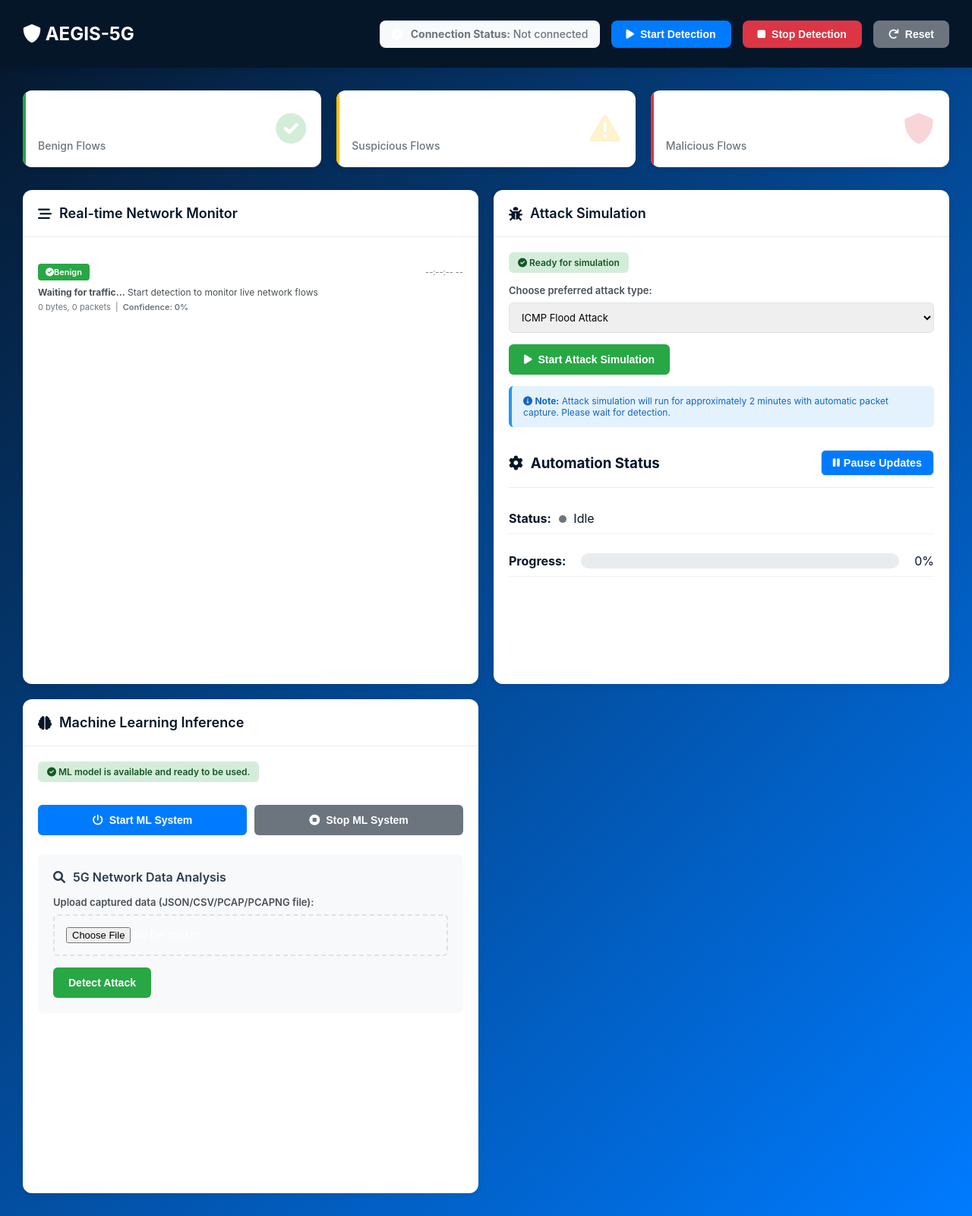
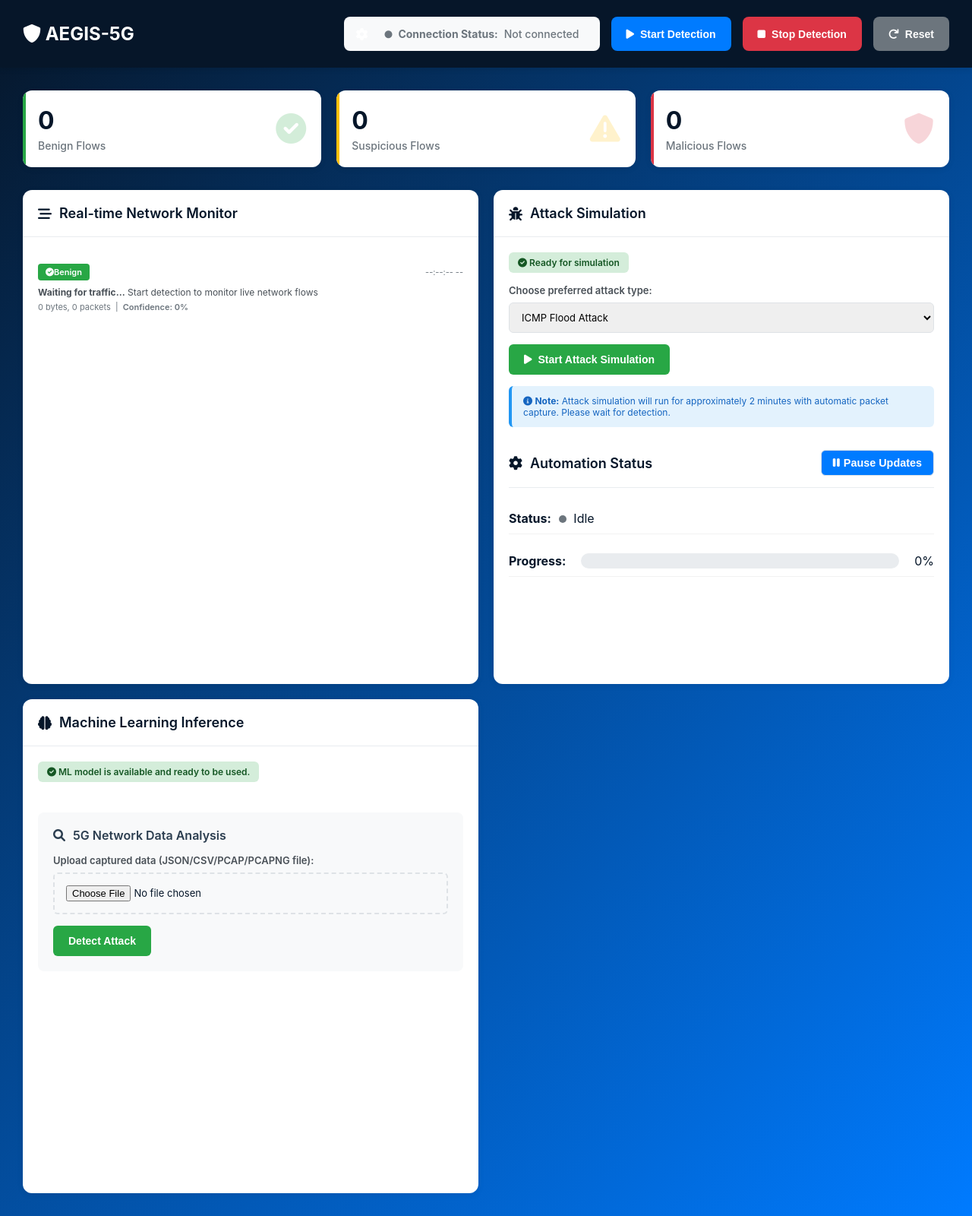
Before and after one commit to Siong23/zero-touch-5g-sec-ai, a Django app: page / in a window 1280 px wide. Shown: the whole page at 76% size. Run offline with Django 4.2, Linux system fonts and the light colour scheme; some libraries are stand-ins or nearby versions.

Commit message:
Refactor code structure for improved readability and maintainability

```diff
--- a/backend/app/templates/index.html
+++ b/backend/app/templates/index.html
@@ -79,6 +79,48 @@
             gap: 15px;
         }
 
+        .connection-status-badge {
+            display: inline-flex;
+            align-items: center;
+            gap: 8px;
+            padding: 6px 12px;
+            border-radius: 6px;
+            transition: all 0.3s ease;
+        }
+
+        .connection-status-badge.connected {
+            background: #d4edda;
+            color: #155724;
+        }
+
+        .connection-status-badge.disconnected {
+            background: #f8d7da;
+            color: #721c24;
+        }
+
+        .connection-status-badge.connecting {
+            background: #fff3cd;
+            color: #856404;
+        }
+
+        #connection-status-icon {
+            font-size: 10px;
+        }
+
+        #connection-status-icon.connected {
+            color: #28a745;
+            animation: pulse 2s infinite;
+        }
+
+        #connection-status-icon.disconnected {
+            color: #dc3545;
+        }
+
+        #connection-status-icon.connecting {
+            color: #ffc107;
+            animation: spin 1s linear infinite;
+        }
+
         .btn {
             padding: 10px 20px;
             border: none;
@@ -146,6 +188,7 @@
         .stat-card.malicious::before { background: #dc3545; }
 
         .stat-content h3 {
+            color: #061629;
             font-size: 32px;
             font-weight: 700;
             margin-bottom: 5px;
@@ -224,6 +267,7 @@
             margin-bottom: 10px;
             border-left: 4px solid;
             font-size: 13px;
+            animation: slideInFlow 0.5s cubic-bezier(0.23, 1, 0.32, 1);
         }
 
         .flow-item.malicious {
@@ -485,6 +529,27 @@
         }
 
         /* Responsive */
+        @keyframes slideInFlow {
+            from {
+                opacity: 0;
+                transform: translateX(-40px);
+            }
+            to {
+                opacity: 1;
+                transform: translateY(0);
+            }
+        }
+
+        @keyframes pulse {
+            0%, 100% { opacity: 1; }
+            50% { opacity: 0.5; }
+        }
+
+        @keyframes spin {
+            from { transform: rotate(0deg); }
+            to { transform: rotate(360deg); }
+        }
+
         @media (max-width: 1400px) {
             .main-container {
                 grid-template-columns: repeat(2, 1fr);
@@ -538,7 +603,15 @@
         <div class="header-right">
             <div class="mode-selector">
                 <i class="fas fa-cog"></i>
-                <label for="info"><p><span class="{% if 'Connected' in connection_status %}success{% else %}error{% endif %}"><strong>Connection Status:</strong> {{ connection_status|default:"Not connected" }}</span></p></label>
+                <label for="info">
+                    <p>
+                        <span id="connection-status-display" class="connection-status-badge">
+                            <i class="fas fa-circle" id="connection-status-icon"></i>
+                            <strong>Connection Status:</strong>
+                            <span id="connection-status-text">{{ connection_status|default:"Not connected" }}</span>
+                        </span>
+                    </p>
+                </label>
             </div>
 
             <button type="submit" class="btn btn-primary" id="btn-start-detection">
@@ -677,17 +750,6 @@
                     <i class="fas fa-check-circle"></i> ML model is available and ready to be used.
                 </span>
 
-                <div class="button-group">
-                    <button class="btn-form btn-ml-start">
-                        <i class="fas fa-power-off"></i>
-                        Start ML System
-                    </button>
-                    <button class="btn-form btn-ml-stop">
-                        <i class="fas fa-stop-circle"></i>
-                        Stop ML System
-                    </button>
-                </div>
-
                 <div class="section-box" style="margin-top: 25px;">
                     <div class="section-title">
                         <i class="fas fa-search"></i>
@@ -697,9 +759,10 @@
                     <form method="post" enctype="multipart/form-data">
                         <div class="form-group">
                             <label for="captured_data">Upload captured data (JSON/CSV/PCAP/PCAPNG file):</label>
-                            <input type="file" name="captured_data" id="captured_data" accept=".json,.csv,.pcap,.pcapng">
+                            <input style="color: #061629;" type="file" name="captured_data" id="captured_data" accept=".json,.csv,.pcap,.pcapng">
                         </div>
 
+                        {% csrf_token %}
                         <button type="submit" class="btn-form btn-submit">
                             Detect Attack
                         </button>
@@ -708,7 +771,7 @@
 
                 <!-- Detection Results -->
                 {% if detection %}
-                <div class="result-box">
+                <div class="result-box" id="detection">
                     <h3>
                         <i class="fas fa-clipboard-list"></i>
                         Detection Results
@@ -777,6 +840,35 @@
                 this.checkInitialStatus();
             }
 
+            updateConnectionStatus(status, isConnected = false, isConnecting = false) {
+                const statusDisplay = document.getElementById('connection-status-display');
+                const statusText = document.getElementById('connection-status-text');
+                const statusIcon = document.getElementById('connection-status-icon');
+
+                if (!statusDisplay || !statusText || !statusIcon) {
+                    console.warn('Connection status elements not found');
+                    return;
+                }
+
+                // Update text
+                statusText.textContent = status;
+
+                // Update classes and icon
+                statusDisplay.classList.remove('connected', 'disconnected', 'connecting');
+                statusIcon.classList.remove('connected', 'disconnected', 'connecting');
+
+                if (isConnecting) {
+                    statusDisplay.classList.add('connecting');
+                    statusIcon.classList.add('connecting');
+                } else if (isConnected) {
+                    statusDisplay.classList.add('connected');
+                    statusIcon.classList.add('connected');
+                } else {
+                    statusDisplay.classList.add('disconnected');
+                    statusIcon.classList.add('disconnected');
+                }
+            }
+
             async checkInitialStatus() {
                 try {
                     const response = await fetch('/get_flow_status/', {
@@ -803,6 +895,8 @@
 
                 try
                 {
+                    this.updateConnectionStatus('Connecting...', false, true);
+
                     const response = await fetch('/start_live_monitoring/', {
                         method: 'POST',
                         headers: {
@@ -810,11 +904,9 @@
                         }
                     });
 
-                    if (!response.ok) {
-                        throw new Error('Failed to start monitoring');
-                    }
-
+                    console.log('Response status:', response.status);
                     const data = await response.json()
+                    console.log('Response data:', data);
 
                     if (data.status == 'success') {
                         this.isMonitoring = true;
@@ -830,6 +922,9 @@
                             stopBtn.disabled = false;
                         }
 
+                        const connectionStatus = data.connection_status || 'Connected to 5G Network';
+                        this.updateConnectionStatus(connectionStatus, true, false);
+
                         this.showNotification('Network monitoring started', 'success');
                         this.poll();
                     } else
@@ -840,6 +935,7 @@
                 } catch (error)
                 {
                     console.error('Error starting monitoring', error);
+                    this.updateConnectionStatus('Connection failed', false, false);
                     this.showNotification('Failed to start monitoring: ' + error.message, 'error');
                 }
             }
@@ -854,12 +950,15 @@
                         method: 'POST',
                         headers: {
                             'X-Requested-With': 'XMLHttpRequest',
+                            'X-CSRFToken': this.getCookie('csrftoken')
                         }
                     });
 
                     if (!response.ok) {
                         throw new Error('Failed to start monitoring');
                     }
+
+                    const data = await response.json();
 
                     this.isMonitoring = false;
                     if (this.pollTimer) {
@@ -878,7 +977,10 @@
                         stopBtn.disabled = true;
                     }
 
-                     this.showNotification('Network monitoring stopped', 'warning');
+                    const connectionStatus = data.connection_status || 'Not connected';
+                    this.updateConnectionStatus(connectionStatus, false, false);
+
+                    this.showNotification('Network monitoring stopped', 'warning');
                 } catch (error)
                 {
                     console.error('Error stopping monitoring: ', error);
@@ -914,6 +1016,7 @@
                             </div>
                         `;
                         this.updateStats(0, 0, 0);
+                        this.updateConnectionStatus('Not connected', false, false);
                         this.showNotification('Monitor reset successfully', 'success');
                     }
                 } catch (error) {
@@ -947,9 +1050,16 @@
                                 data.stats.malicious || 0
                             );
                         }
+
+                        if (data.connection_status) {
+                            this.updateConnectionStatus(data.connection_status, true, false);
+                        }
+                    } else {
+                        this.updateConnectionStatus('Connection lost', false, false);
                     }
                 } catch (error) {
                     console.error('Error fetching flows:', error);
+                    this.updateConnectionStatus('Connection error', false, false);
                 }
 
                 this.pollTimer = setTimeout(() => this.poll(), this.pollInterval);
@@ -985,7 +1095,7 @@
                 const isMalicious = flowType.toLowerCase() === 'malicious';
                 const isSuspicious = flowType.toLowerCase() === 'suspicious';
 
-                flowDiv.className = `flow-item ${isMalicious ? 'malicious' : isSuspicious ? 'suspicious' : 'benign'}`;
+                flowDiv.className = `flow-item ${isMalicious ? 'malicious' : isSuspicious ? 'suspicious' : 'benign'} slide-in`;
                 flowDiv.innerHTML = `
                     <div class="flow-header">
                         <span class="flow-badge ${isMalicious ? 'malicious' : isSuspicious ? 'suspicious' : 'benign'}">
@@ -1297,6 +1407,9 @@
                         display: flex;
                         align-items: center;
                         gap: 10px;
+
+                        font-size: 18px;
+                        font-weight: 600;
                     }
 
                     .automation-controls {
--- a/backend/app/views.py
+++ b/backend/app/views.py
@@ -226,6 +226,7 @@ class NetworkTrafficCapture:
 
             for packet in capture.sniff_continuously():
                 if not capture_active or not self.live_monitoring:
+                    logger.info("Stop signal received, breaking capture loop")
                     break
 
                 packet_count += 1
@@ -237,8 +238,18 @@ class NetworkTrafficCapture:
                     except Exception as e:
                         logging.debug(f"Error processing packet: {e}")
 
-            if hasattr(capture, 'close'):
-                capture.close()
+                if packet_count % 10 == 0:
+                    if not capture_active or not self.live_monitoring:
+                        logger.info("Stop signal received during processing")
+                        break
+
+            try:
+                if hasattr(capture, 'close'):
+                    capture.close()
+                if hasattr(capture, 'eventloop'):
+                    capture.eventloop.stop()
+            except Exception as e:
+                logger.warning(f"Error closing capture: {e}")
 
         except Exception as e:
             logger.error(f"Error during live monitoring: {e}")
@@ -246,6 +257,7 @@ class NetworkTrafficCapture:
         finally:
             capture_active = False
             self.live_monitoring = False
+            logger.info("Live monitoring stopped completely")
 
     # Start capturing packets from Open5Gs network (Current - Stop automatically after 30s)
     def start_capture_with_auto_analysis(self, duration=60, attack_type=None, target_ip=None):
@@ -452,7 +464,7 @@ class NetworkTrafficCapture:
             else:
                 flow_stats['suspicious'] += 1
 
-            logging.debug(f"Live flow added: {attack_type} from {src_ip}:{src_port} -> {dst_ip}:{dst_port}")
+            logging.debug(f"Buffer size: {len(live_flows_buffer)}, Live flow added: {attack_type} from {src_ip}:{src_port} -> {dst_ip}:{dst_port}")
 
         except Exception as e:
             logging.debug(f"Error creating flow from pyshark packet: {e}")
@@ -712,10 +724,18 @@ def start_live_monitoring(request):
 
         if success:
             return JsonResponse({
-                'status': 'error',
+                'status': 'success',
                 'message': 'Live monitoring started',
                 'connection_status': connection_status
+            }, status=200)
+
+        else:
+            return JsonResponse({
+                'status': 'error',
+                'message': 'Failed to start monitoring',
+                'connection_status': connection_status
             }, status=500)
+
 
     except Exception as e:
         logger.error(f"Error starting live monitoring: {e}")
@@ -734,7 +754,10 @@ def stop_live_monitoring(request):
         capture_active = False
         if network_capture:
             network_capture.live_monitoring = False
+            network_capture.capture_active = False
             connection_status = "Not connected"
+
+        logger.info("Live monitoring stopped successfully")
 
         return JsonResponse({
             'status': 'success',
@@ -766,14 +789,16 @@ def get_live_flows(request):
         return JsonResponse({'status':'success',
                             'flows': recent_flows,
                             'stats': flow_stats,
-                            'total_flows': len(flows_list)})
+                            'total_flows': len(flows_list),
+                            'connection_status': connection_status})
 
     except Exception as e:
         logging.error(f"Error fetching live flows: {e}")
         return JsonResponse({'status': 'error',
                              'message': str(e),
                              'flows': [],
-                             'stats': flow_stats})
+                             'stats': flow_stats,
+                             'connection_status': connection_status})
 
 # Check if network monitoring is active or not
 @require_http_methods(["GET"])
```
Also changed, not shown: 1 other file.
